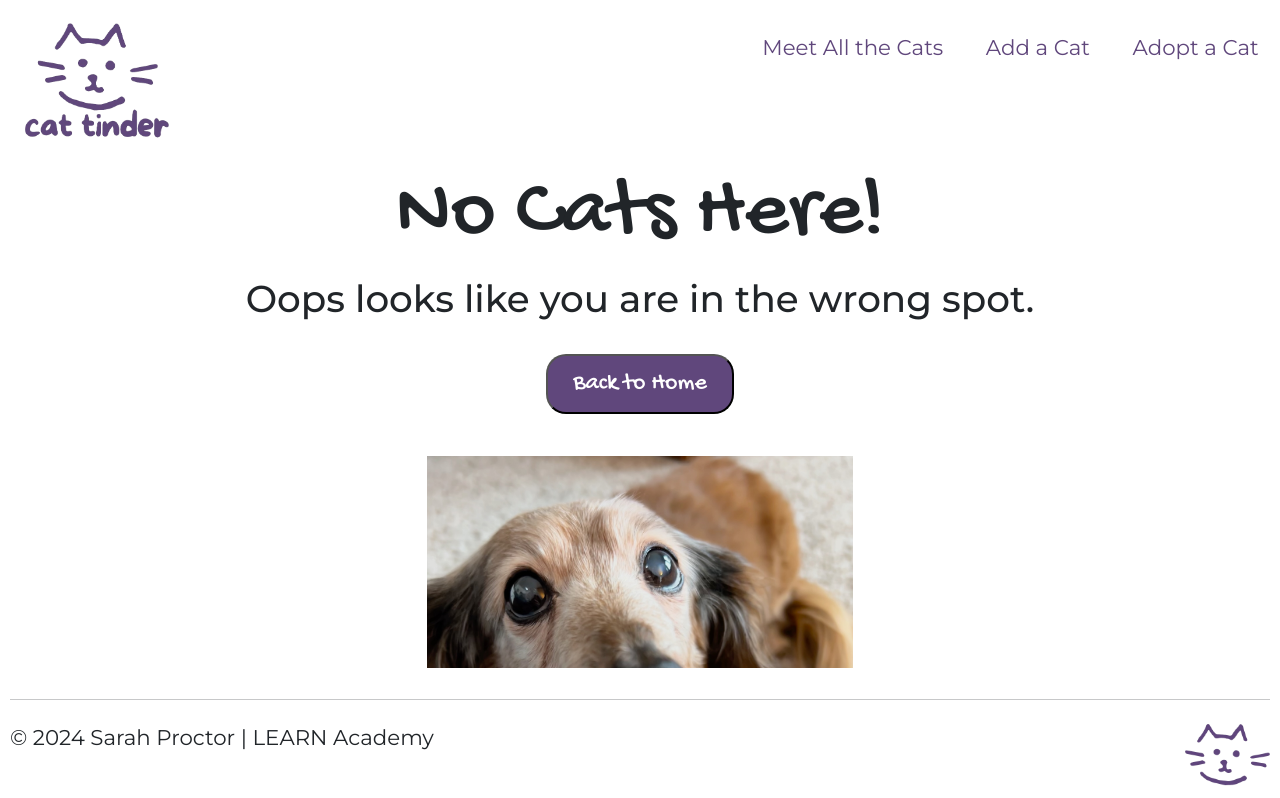
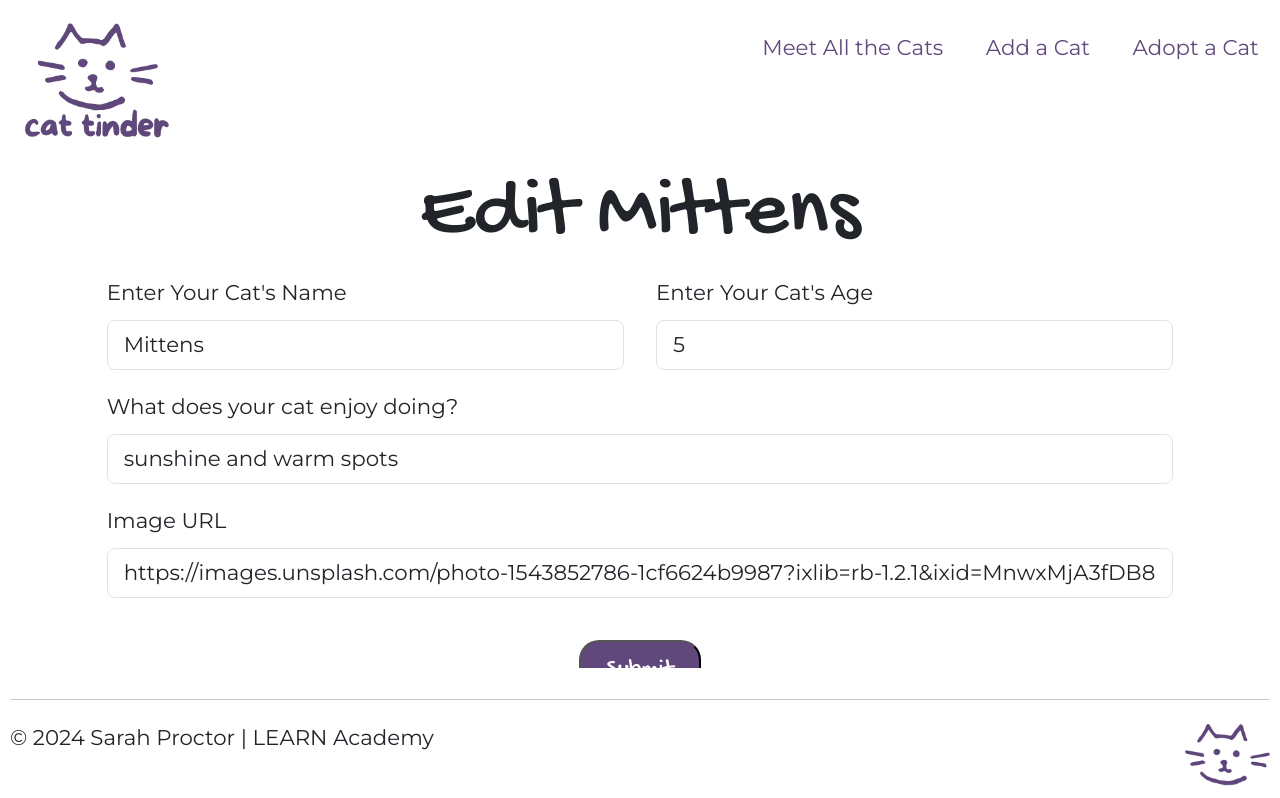
Before and after one commit to learn-academy-2024-alpha/cat-tinder-frontend-instruction-sarah, a React (Create React App) app: page /cat-edit/1 in a window 1280 px wide. Shown: the top 798 px of the page. Built offline with nearby package versions, Linux system fonts and the light colour scheme; a web font is replaced by a local one.

Commit message:
:sparkles: adds mock edit and delete functionality

```diff
--- a/src/App.js
+++ b/src/App.js
@@ -16,18 +16,30 @@ const App = () => {
   const createNewCat = (newCat) => {
     console.log(newCat)
   }
+  const updateCat = (editCat, id) => {
+    console.log(editCat, id)
+  }
+  const deleteCat = (id) => {
+    console.log(id)
+  }
   return (
     <>
       <Header />
       <Routes>
         <Route path="/" element={<Home />} />
         <Route path="cat-index" element={<CatIndex cats={cats} />} />
-        <Route path="cat-show/:id" element={<CatShow cats={cats} />} />
+        <Route
+          path="cat-show/:id"
+          element={<CatShow cats={cats} deleteCat={deleteCat} />}
+        />
         <Route
           path="cat-new"
           element={<CatNew createNewCat={createNewCat} />}
         />
-        <Route path="cat-edit" element={<CatEdit />} />
+        <Route
+          path="cat-edit/:id"
+          element={<CatEdit cats={cats} updateCat={updateCat} />}
+        />
         <Route path="*" element={<NotFound />} />
       </Routes>
       <Footer />
--- a/src/pages/CatEdit.js
+++ b/src/pages/CatEdit.js
@@ -1,10 +1,110 @@
 import React from "react"
+import { Col, Form, FormGroup, Label, Row } from "reactstrap"
+import { useForm } from "react-hook-form"
+import { useNavigate, useParams } from "react-router-dom"
 
-const CatEdit = () => {
+const CatEdit = ({ cats, updateCat }) => {
+  const { id } = useParams()
+  const cat = cats.find((catObject) => catObject.id === +id)
+  const navigate = useNavigate()
+  const preloadedValues = {
+    name: cat.name,
+    age: cat.age,
+    enjoys: cat.enjoys,
+    image: cat.image
+  }
+  const {
+    register,
+    handleSubmit,
+    formState: { errors }
+  } = useForm({
+    defaultValues: preloadedValues
+  })
+
+  const onSubmit = (catData) => {
+    updateCat(catData, cat.id)
+    navigate(`/cat-show/${cat.id}`)
+  }
+
   return (
-    <>
-      <h3>Cat Edit</h3>
-    </>
+    <div className="new-page-body">
+      <h2 className="gochi-hand-regular page-title centering-content">
+        Edit {cat.name}
+      </h2>
+      <Form onSubmit={handleSubmit(onSubmit)}>
+        <Row>
+          <Col md={6}>
+            <FormGroup>
+              <Label for="name">Enter Your Cat's Name</Label>
+              <input
+                id="name"
+                name="name"
+                placeholder="Name"
+                type="text"
+                className="form-control"
+                {...register("name", { required: true })}
+              />
+              {errors.name && (
+                <span className="form-validations">Name is required</span>
+              )}
+            </FormGroup>
+          </Col>
+          <Col md={6}>
+            <FormGroup>
+              <Label for="age">Enter Your Cat's Age</Label>
+              <input
+                id="age"
+                name="age"
+                placeholder="Age"
+                type="number"
+                min="0"
+                className="form-control"
+                {...register("age", { required: true })}
+              />
+              {errors.age && (
+                <span className="form-validations">Age is required</span>
+              )}
+            </FormGroup>
+          </Col>
+        </Row>
+        <FormGroup>
+          <Label for="enjoys">What does your cat enjoy doing?</Label>
+          <input
+            id="enjoys"
+            name="enjoys"
+            placeholder="Enjoys"
+            type="text"
+            className="form-control"
+            {...register("enjoys", { required: true })}
+          />
+          {errors.enjoys && (
+            <span className="form-validations">Enjoys is required</span>
+          )}
+        </FormGroup>
+        <FormGroup>
+          <Label for="image">Image URL</Label>
+          <input
+            id="image"
+            name="image"
+            placeholder="Image URL"
+            type="text"
+            className="form-control"
+            {...register("image", { required: true })}
+          />
+          {errors.image && (
+            <span className="form-validations">Image is required</span>
+          )}
+        </FormGroup>
+        <div className="centering-content">
+          <button
+            onClick={handleSubmit}
+            className="nav-button gochi-hand-regular"
+          >
+            Submit
+          </button>
+        </div>
+      </Form>
+    </div>
   )
 }
 
--- a/src/pages/CatShow.js
+++ b/src/pages/CatShow.js
@@ -1,10 +1,15 @@
 import React from "react"
-import { useParams } from "react-router-dom"
+import { useParams, useNavigate } from "react-router-dom"
 import NavButton from "../components/NavButton"
 
-const CatShow = ({ cats }) => {
+const CatShow = ({ cats, deleteCat }) => {
+  const navigate = useNavigate()
   const { id } = useParams()
   const cat = cats.find((catObject) => catObject.id === +id)
+  const handleDeleteCat = () => {
+    deleteCat(cat.id)
+    navigate("/cat-index")
+  }
   return (
     <div className="page-body">
       <div>
@@ -20,6 +25,16 @@ const CatShow = ({ cats }) => {
         />
       </div>
       <NavButton url="/cat-index" buttonContent="Back to All the Cats" />
+      <NavButton
+        url={`/cat-edit/${cat.id}`}
+        buttonContent={`Edit ${cat.name}`}
+      />
+      <button
+        onClick={() => handleDeleteCat(cat.id)}
+        className="nav-button gochi-hand-regular"
+      >
+        Delete {cat.name}
+      </button>
     </div>
   )
 }
```
